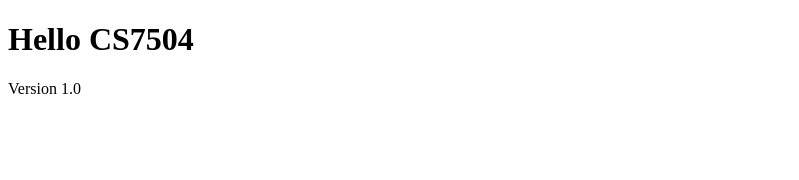
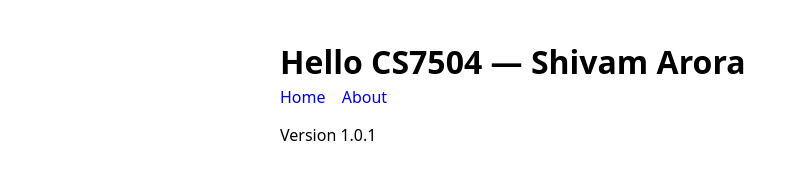
Before and after one commit to ShivamArora1122/CS7504_Assignment1_WebApplication, a plain HTML site: page index.html in a window 1280 px wide. Shown: the whole page, without its empty margins (0-799 px from the left). Drawn offline with Linux system fonts and the light colour scheme.

Commit message:
feat: link stylesheet and add basic nav

```diff
--- a/index.html
+++ b/index.html
@@ -1,5 +1,19 @@
 <!doctype html>
 <html>
-  <head><meta charset="utf-8"><title>CS7504 App</title></head>
-  <body><h1>Hello CS7504</h1><p>Version 1.0</p></body>
+  <head>
+    <meta charset="utf-8">
+    <title>CS7504 App — Shivam Arora</title>
+    <link rel="stylesheet" href="style.css">
+  </head>
+  <body>
+    <header>
+      <h1>Hello CS7504 — Shivam Arora</h1>
+      <nav>
+        <a href="index.html">Home</a>
+        <a href="about.html">About</a>
+      </nav>
+    </header>
+
+    <p>Version 1.0.1</p>
+  </body>
 </html>
```
